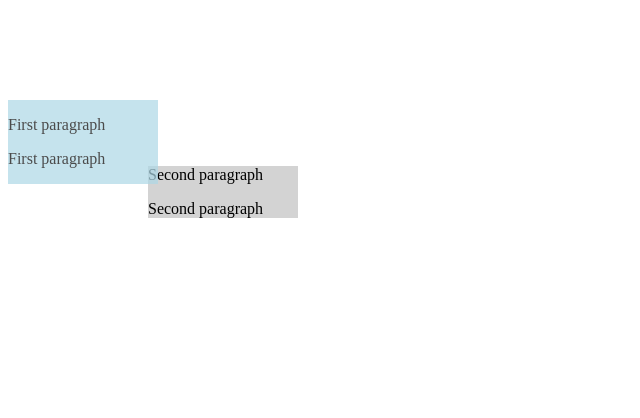
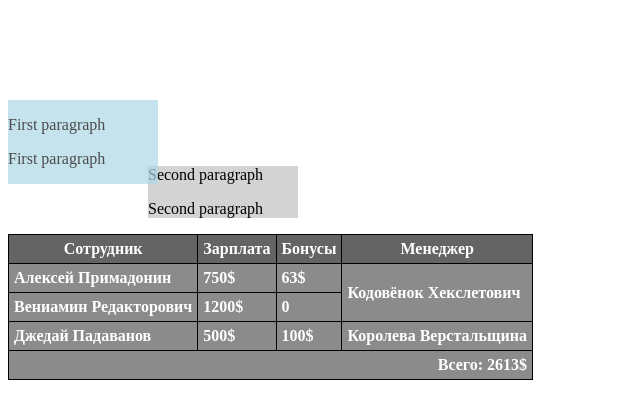
Before and after one commit to NettaK0t/Nettak0t.github.io, a plain HTML site: page index.html in a window 1280 px wide. Shown: the whole page, without its empty margins (0-640 px from the left). Drawn offline with Linux system fonts and the light colour scheme.

Commit message:
Update with table

```diff
--- a/index.html
+++ b/index.html
@@ -7,6 +7,7 @@
     <link rel="stylesheet" type="text/css" href="style.css" />
   </head>
   <body>
+    <section>
       <div id="div_1">
         <p>First paragraph</p>
         <p>First paragraph</p>
@@ -15,5 +16,39 @@
         <p>Second paragraph</p>
         <p>Second paragraph</p>
       </div>
+    </section>
+
+    <table class="text-bold">
+      <thead>
+        <tr>
+          <th>Сотрудник</th>
+          <th>Зарплата</th>
+          <th>Бонусы</th>
+          <th>Менеджер</th>
+        </tr>
+      </thead>
+      <tbody>
+        <tr>
+          <td>Алексей Примадонин</td>
+          <td>750$</td>
+          <td>63$</td>
+          <td rowspan="2">Кодовёнок Хекслетович</td>
+        </tr>
+        <tr>
+          <td>Вениамин Редакторович</td>
+          <td>1200$</td>
+          <td>0</td>
+        </tr>
+        <tr>
+          <td>Джедай Падаванов</td>
+          <td>500$</td>
+          <td>100$</td>
+          <td>Королева Верстальщина</td>
+        </tr>
+        <tr>
+          <td colspan="4" class="text-right">Всего: 2613$</td>
+        </tr>
+      </tbody>
+    </table>
   </body>
 </html>
--- a/style.css
+++ b/style.css
@@ -14,3 +14,27 @@
   left: 140px;
   z-index: 1;
 }
+
+table {
+  position: relative;
+  top: 150px;
+  color: #fff;
+  background-color: rgb(100, 100, 100);
+  border: 1px solid #000;
+  border-collapse: collapse;
+}
+th,
+td {
+  border: 1px solid #000;
+  padding: 5px;
+}
+tbody {
+  background-color: rgb(139, 139, 139);
+}
+
+.text-bold {
+  font-weight: bold;
+}
+.text-right {
+  text-align: right;
+}
```
Lines whose indentation alone changed are shown as unchanged.
